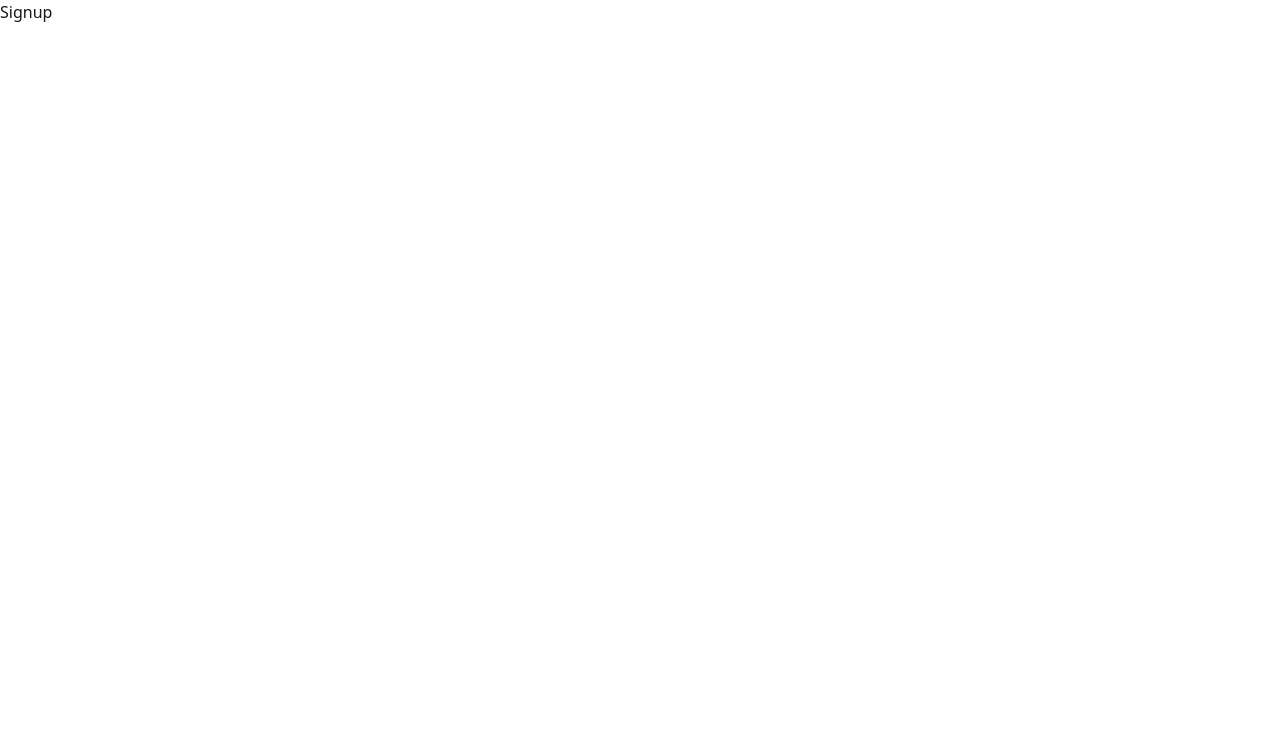
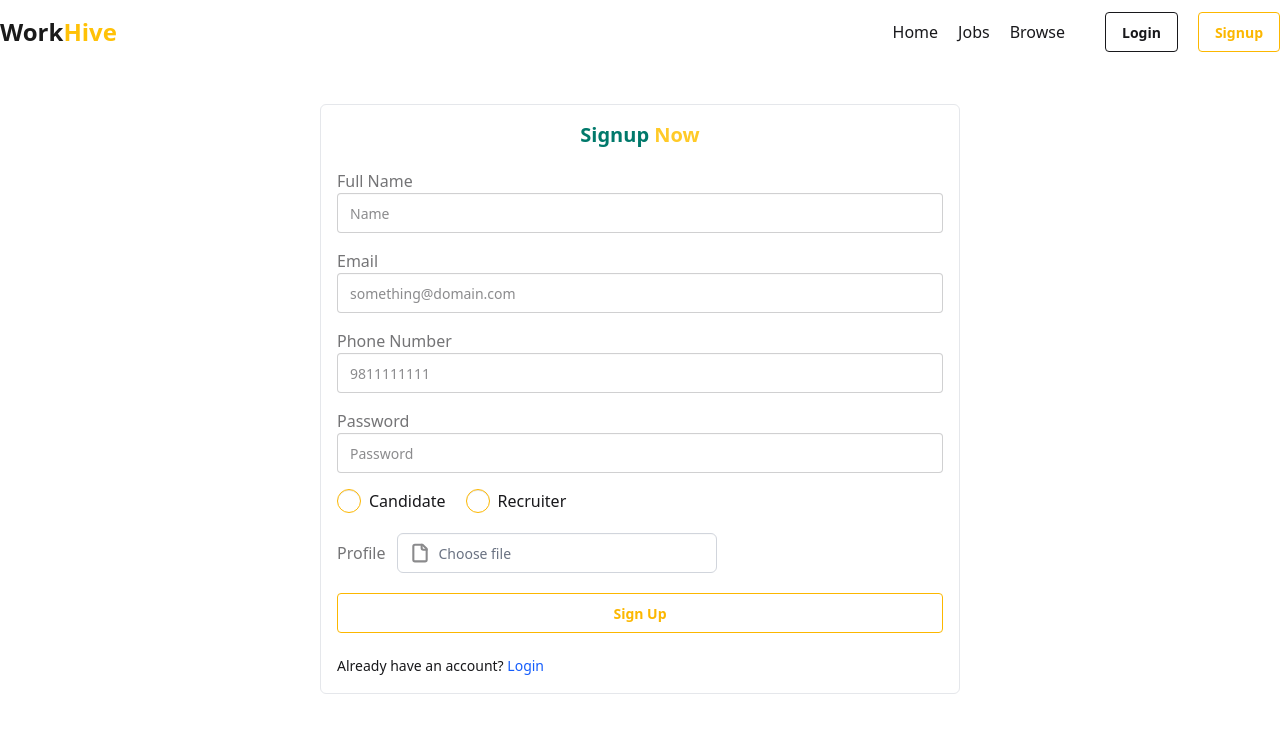
Before and after one commit to stha-prasun/Job-Portal, a React (Vite) app in the folder frontend/: page /signup in a window 1280 px wide. Shown: the top 732 px of the page. Built offline with nearby package versions, Linux system fonts and the light colour scheme.

Commit message:
Signup Page UI

```diff
--- a/frontend/src/components/auth/Signup.jsx
+++ b/frontend/src/components/auth/Signup.jsx
@@ -1,11 +1,110 @@
-import React from 'react'
+import React from "react";
+import Navbar from "../shared/Navbar";
+import { Link } from "react-router-dom";
 
 const Signup = () => {
   return (
     <div>
-      Signup
+      <Navbar />
+      <div className="flex items-center justify-center max-w-7xl mx-auto">
+        <form className="w-1/2 border border-gray-200 rounded-md p-4 my-10">
+          <h1 className="font-bold text-xl mb-5 text-center text-[#00796B]">
+            Signup <span className="text-[#FFCA28]">Now</span>
+          </h1>
+          <div className="mb-4">
+            <label className="label">
+              <span className="label-text">Full Name</span>
+            </label>
+            <input
+              type="text"
+              placeholder="Name"
+              className="input input-bordered w-full focus:outline-none focus:ring-0"
+            />
+          </div>
+
+          <div className="mb-4">
+            <label className="label">
+              <span className="label-text">Email</span>
+            </label>
+            <input
+              type="text"
+              placeholder="something@domain.com"
+              className="input input-bordered w-full focus:outline-none focus:ring-0"
+            />
+          </div>
+
+          <div className="mb-4">
+            <label className="label">
+              <span className="label-text">Phone Number</span>
+            </label>
+            <input
+              type="number"
+              placeholder="9811111111"
+              className="input input-bordered w-full focus:outline-none focus:ring-0 [&::-webkit-inner-spin-button]:appearance-none [&::-webkit-outer-spin-button]:appearance-none"
+            />
+          </div>
+
+          <div className="mb-4">
+            <label className="label">
+              <span className="label-text">Password</span>
+            </label>
+            <input
+              type="password"
+              placeholder="Password"
+              className="input input-bordered w-full focus:outline-none focus:ring-0"
+            />
+          </div>
+
+          <div className="flex items-center gap-5">
+            <label className="flex items-center gap-2 cursor-pointer">
+              <input
+                type="radio"
+                name="radio-8"
+                className="radio radio-warning"
+                value="candidate"
+              />
+              <span>Candidate</span>
+            </label>
+            <label className="flex items-center gap-2 cursor-pointer">
+              <input
+                type="radio"
+                name="radio-8"
+                className="radio radio-warning"
+                value="recruiter"
+              />
+              <span>Recruiter</span>
+            </label>
+          </div>
+
+          <div className="flex items-center gap-3 mt-5">
+            <label className="label">Profile</label>
+            <label className="input flex items-center gap-2 px-3 py-2 border border-gray-300 rounded-md cursor-pointer">
+              <svg
+                className="h-5 w-5 opacity-50"
+                xmlns="http://www.w3.org/2000/svg"
+                viewBox="0 0 24 24"
+              >
+                <g
+                  strokeLinejoin="round"
+                  strokeLinecap="round"
+                  strokeWidth="2.5"
+                  fill="none"
+                  stroke="currentColor"
+                >
+                  <path d="M15 2H6a2 2 0 0 0-2 2v16a2 2 0 0 0 2 2h12a2 2 0 0 0 2-2V7Z"></path>
+                  <path d="M14 2v4a2 2 0 0 0 2 2h4"></path>
+                </g>
+              </svg>
+              <input accept="image/*" type="file" className="hidden" />
+              <span className="text-gray-500">Choose file</span>
+            </label>
+          </div>
+          <button className="btn btn-outline btn-warning mt-5 w-full mb-5">Sign Up</button>
+          <span className="text-sm">Already have an account? <Link to="/login" className="text-blue-600">Login</Link></span>
+        </form>
+      </div>
     </div>
-  )
-}
+  );
+};
 
-export default Signup
+export default Signup;
```
